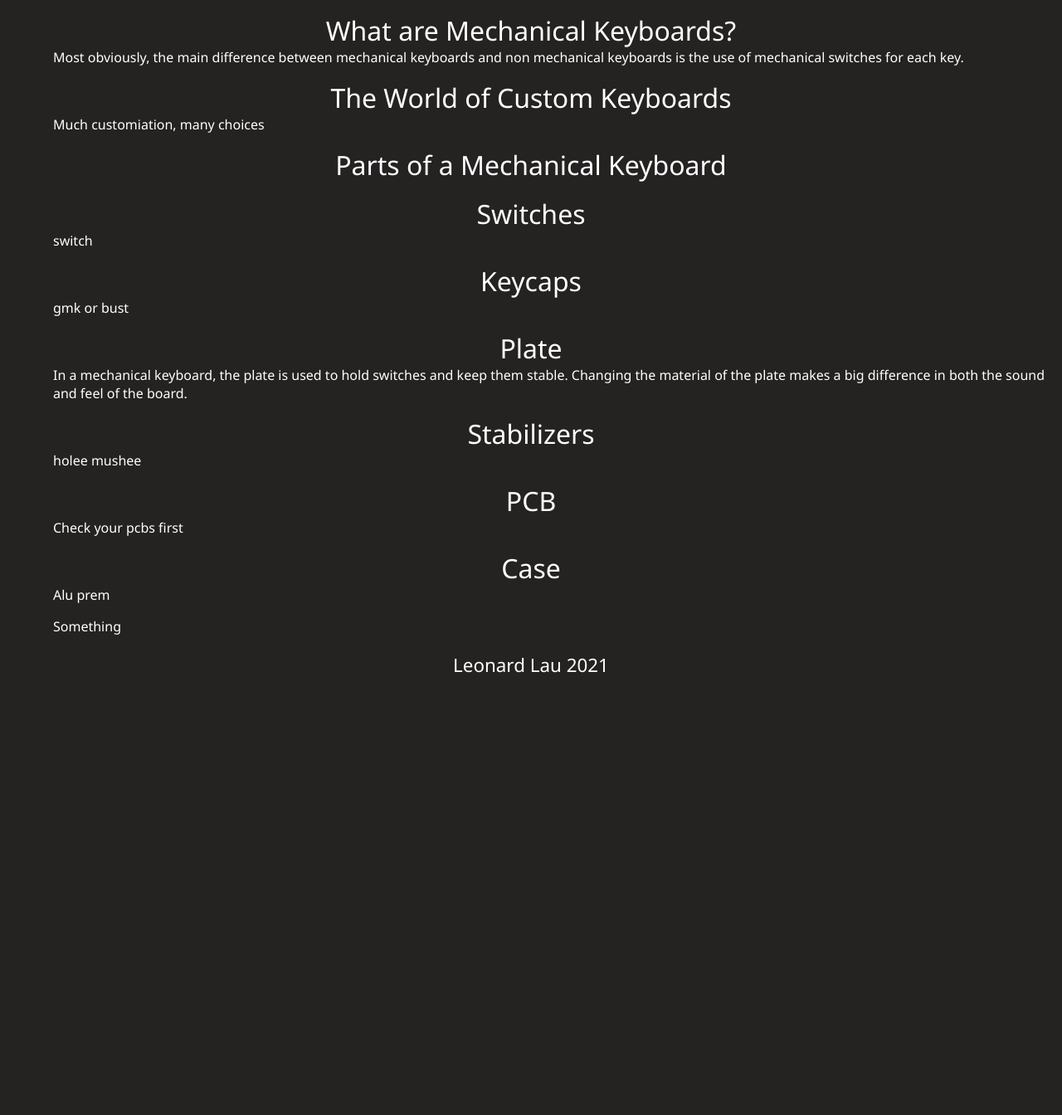
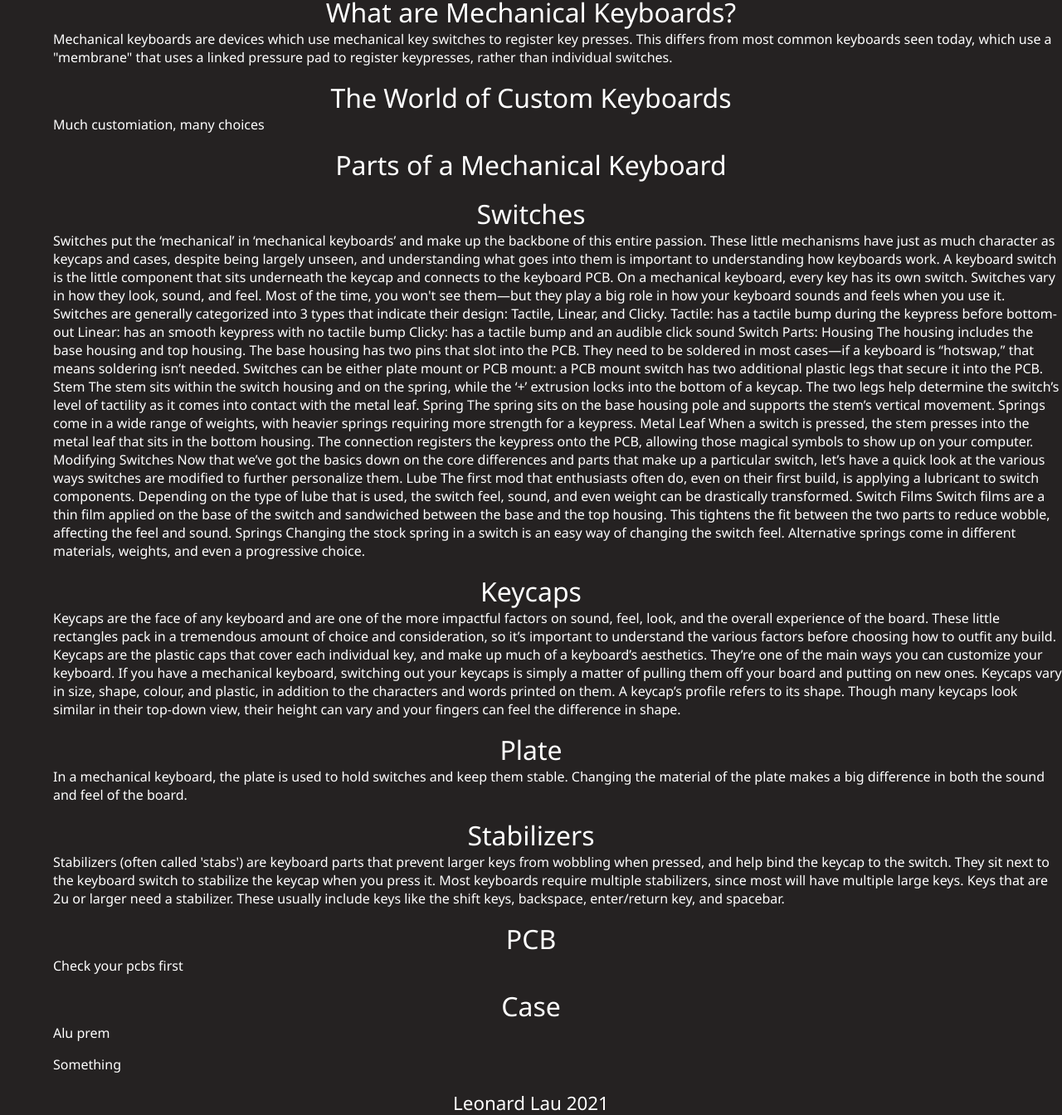
Before and after one commit to 17238bhs/SwitchStation, a Flask app: page /learn in a window 1280 px wide. Shown: the part 1192-2536 px from the top of the page at 83% size. Before the commit the page ends 2003 px from the top, so only its background shows below. Run offline with Flask 2, Linux system fonts and the light colour scheme.

Commit message:
even more text added to learn page

```diff
--- a/PAT.txt
+++ b/PAT.txt
@@ -1 +1 @@
-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
+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
--- a/templates/learn.html
+++ b/templates/learn.html
@@ -36,8 +36,8 @@
         with technology. Yet despite being such important devices which many people spend hours a day in front of,
         they are often brushed aside as nothing worth paying attention to. In fact, despite our society making
         numerous advancements in technology in almost every field, keyboards are actually one of the things which
-        we have downgraded in over time-favoring cheapness and mass production over high quality. However, many
-        people, more so now than ever, are realizing the greatness which mechanical keyboards can have.<br>
+        we have downgraded in over time-favoring cheapness and mass production over high quality.
+        Mechanical keyboards are able to provide much <br>
     </div>
 
     <div class="center_video"> <!--why mechanical keyboards video by taeha-->
@@ -49,8 +49,9 @@
         <div id="Second_Point_Header">What are Mechanical Keyboards?</div>
     </div>
     <div class="learn_left">
-        Most obviously, the main difference between mechanical keyboards and non mechanical keyboards
-        is the use of mechanical switches for each key.
+        Mechanical keyboards are devices which use mechanical key switches to register key presses.
+        This differs from most common keyboards seen today, which use a "membrane" that uses a linked pressure
+        pad to register keypresses, rather than individual switches.
     </div>
 
     <div class="learn_header">
@@ -68,14 +69,85 @@
         <div id="First_Sub_Point_1">Switches</div>
     </div>
     <div class="learn_left">
-        switch
+        Switches put the ‘mechanical’ in ‘mechanical keyboards’ and make up the backbone of this entire passion.
+        These little mechanisms have just as much character as keycaps and cases, despite being largely unseen,
+        and understanding what goes into them is important to understanding how keyboards work.
+
+        A keyboard switch is the little component that sits underneath the keycap and connects to the keyboard PCB.
+        On a mechanical keyboard, every key has its own switch.
+
+        Switches vary in how they look, sound, and feel. Most of the time, you won't see them—but they play a big
+        role in how your keyboard sounds and feels when you use it.
+
+        Switches are generally categorized into 3 types that indicate their design: Tactile, Linear, and Clicky.
+
+        Tactile: has a tactile bump during the keypress before bottom-out
+
+        Linear: has an smooth keypress with no tactile bump
+
+        Clicky: has a tactile bump and an audible click sound
+
+        Switch Parts:
+        Housing
+
+        The housing includes the base housing and top housing.
+
+        The base housing has two pins that slot into the PCB. They need to be soldered in most cases—if a keyboard is
+        “hotswap,” that means soldering isn’t needed.
+
+        Switches can be either plate mount or PCB mount: a PCB mount switch has two additional plastic legs that
+        secure it into the PCB.
+
+        Stem
+
+        The stem sits within the switch housing and on the spring, while the ‘+’ extrusion locks into the bottom of
+        a keycap. The two legs help determine the switch’s level of tactility as it comes into contact with the metal leaf.
+
+        Spring
+
+        The spring sits on the base housing pole and supports the stem’s vertical movement. Springs come in a wide
+        range of weights, with heavier springs requiring more strength for a keypress.
+
+        Metal Leaf
+
+        When a switch is pressed, the stem presses into the metal leaf that sits in the bottom housing. The connection
+        registers the keypress onto the PCB, allowing those magical symbols to show up on your computer.
+
+
+        Modifying Switches
+        Now that we’ve got the basics down on the core differences and parts that make up a particular switch, let’s have
+        a quick look at the various ways switches are modified to further personalize them.
+
+        Lube
+        The first mod that enthusiasts often do, even on their first build, is applying a lubricant to switch components.
+        Depending on the type of lube that is used, the switch feel, sound, and even weight can be drastically transformed.
+
+        Switch Films
+        Switch films are a thin film applied on the base of the switch and sandwiched between the base and the top housing.
+        This tightens the fit between the two parts to reduce wobble, affecting the feel and sound.
+
+        Springs
+        Changing the stock spring in a switch is an easy way of changing the switch feel. Alternative springs come in
+        different materials, weights, and even a progressive choice.
     </div>
 
     <div class="learn_header">
         <div id="First_Sub_Point_2">Keycaps</div>
     </div>
     <div class="learn_left">
-        gmk or bust
+        Keycaps are the face of any keyboard and are one of the more impactful factors on sound, feel, look, and the
+        overall experience of the board. These little rectangles pack in a tremendous amount of choice and consideration,
+        so it’s important to understand the various factors before choosing how to outfit any build.
+
+        Keycaps are the plastic caps that cover each individual key, and make up much of a keyboard’s aesthetics.
+
+        They’re one of the main ways you can customize your keyboard. If you have a mechanical keyboard, switching
+        out your keycaps is simply a matter of pulling them off your board and putting on new ones.
+
+        Keycaps vary in size, shape, colour, and plastic, in addition to the characters and words printed on them.
+
+        A keycap’s profile refers to its shape. Though many keycaps look similar in their top-down view, their
+        height can vary and your fingers can feel the difference in shape.
     </div>
 
     <div class="learn_header">
@@ -91,7 +163,13 @@
         <div id="First_Sub_Point_4">Stabilizers</div>
     </div>
     <div class="learn_left">
-        holee mushee
+        Stabilizers (often called 'stabs') are keyboard parts that prevent larger keys from wobbling when
+        pressed, and help bind the keycap to the switch. They sit next to the keyboard switch to stabilize
+        the keycap when you press it.
+
+        Most keyboards require multiple stabilizers, since most will have multiple large keys. Keys that
+        are 2u or larger need a stabilizer. These usually include keys like the shift keys, backspace,
+        enter/return key, and spacebar.
     </div>
 
     <div class="learn_header">
```
